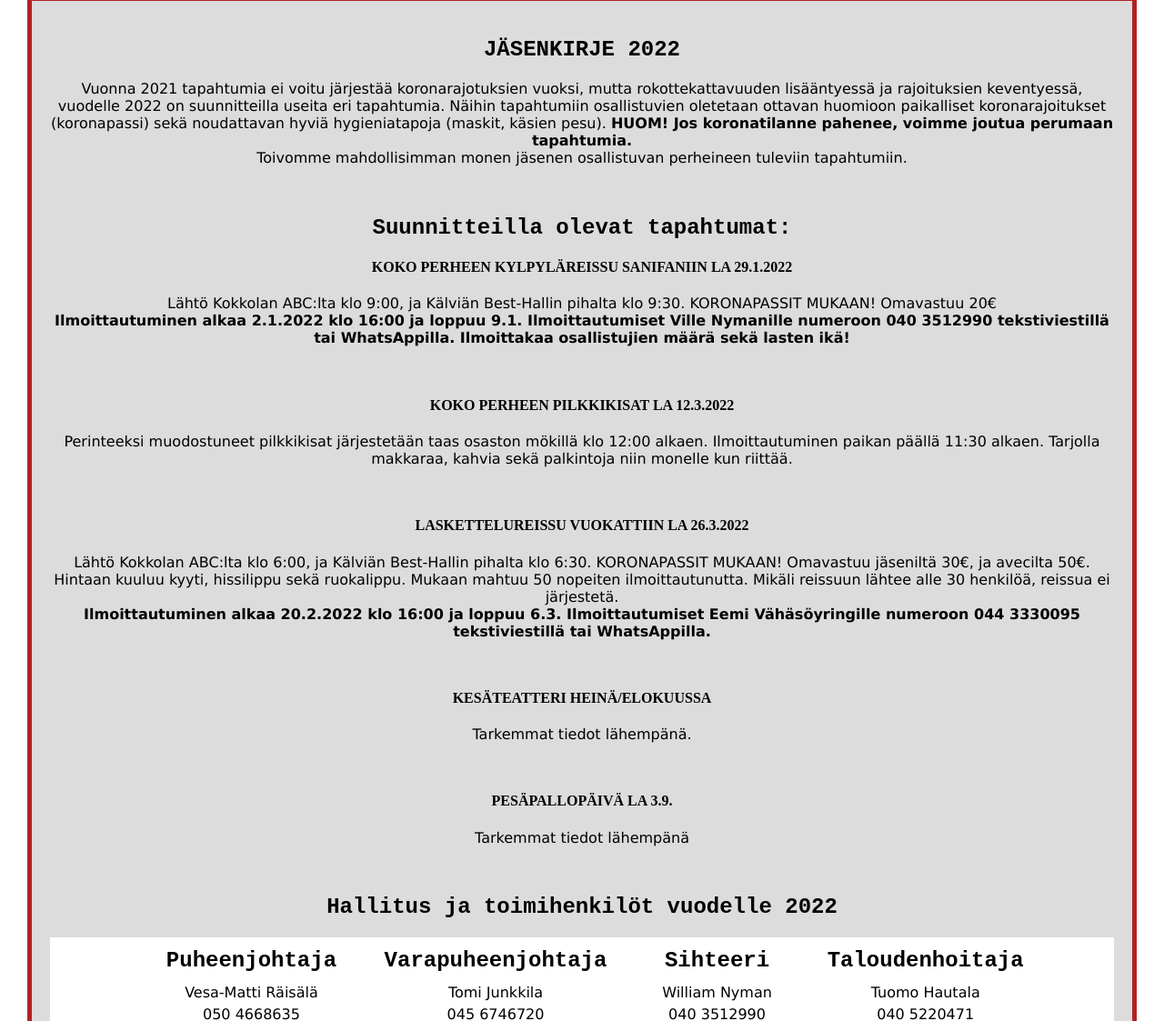
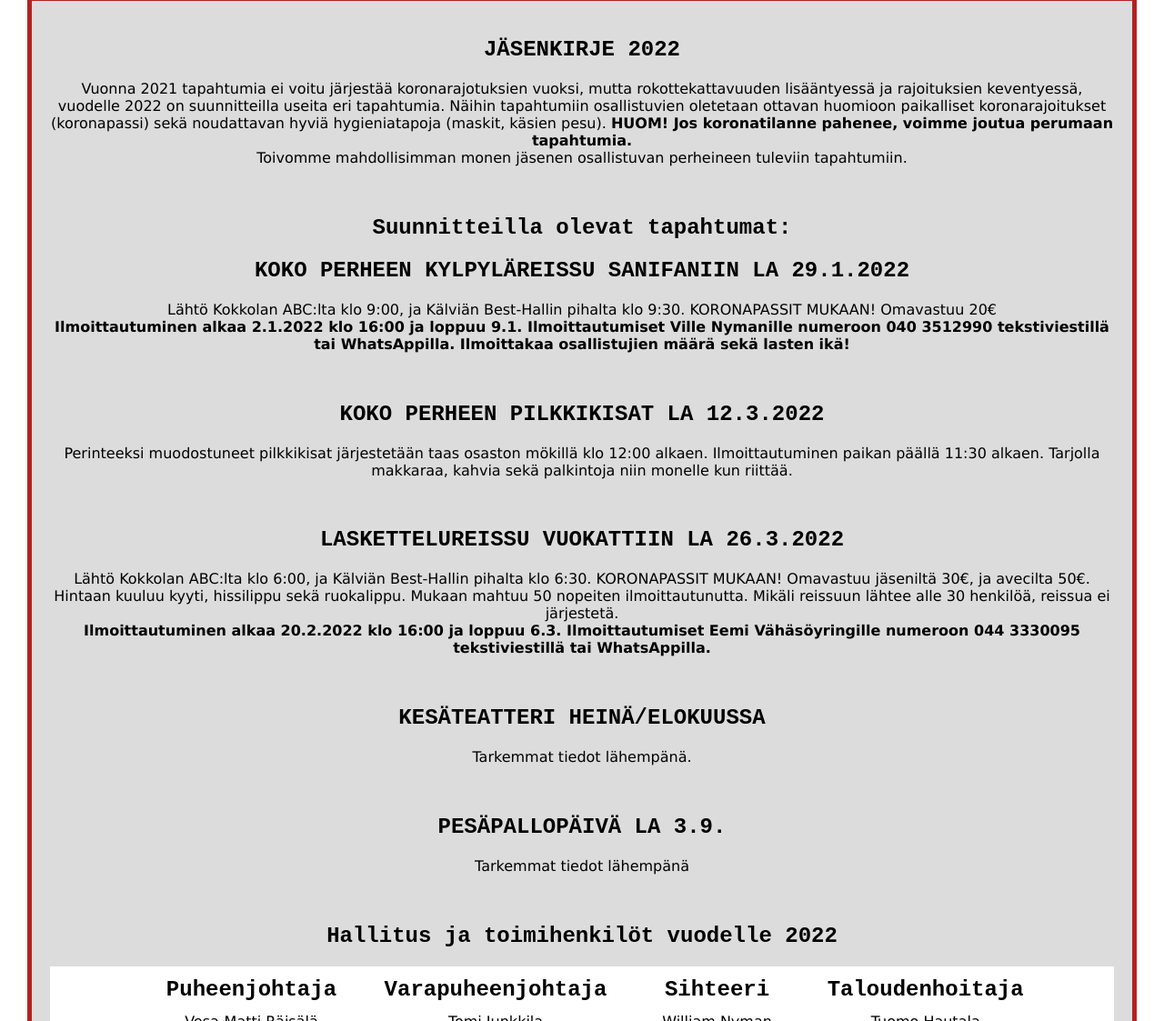
Before and after one commit to BotViiva/Vanha-metalli, a plain HTML site: page index.html in a window 1280 px wide. Shown: the part 1424-2547 px from the top of the page at 91% size. Drawn offline with Linux system fonts and the light colour scheme.

Commit message:
16.12.2021 päivitetyt sivut

```diff
--- a/index.html
+++ b/index.html
@@ -56,7 +56,7 @@
         </p>
         <br>
         <h2>Suunnitteilla olevat tapahtumat:</h2>
-        <h4 class="bold">KOKO PERHEEN KYLPYLÄREISSU SANIFANIIN LA 29.1.2022</h4>
+        <h2>KOKO PERHEEN KYLPYLÄREISSU SANIFANIIN LA 29.1.2022</h2>
         <p>Lähtö Kokkolan ABC:lta klo 9:00, ja Kälviän Best-Hallin pihalta klo 9:30. KORONAPASSIT MUKAAN! Omavastuu 20€
             <br>
             <span class="bold">Ilmoittautuminen alkaa 2.1.2022 klo 16:00 ja loppuu 9.1.
@@ -64,13 +64,13 @@
                 osallistujien määrä sekä lasten ikä!</span>
         </p>
         <br>
-        <h4 class="bold">KOKO PERHEEN PILKKIKISAT LA 12.3.2022</h4>
+        <h2>KOKO PERHEEN PILKKIKISAT LA 12.3.2022</h2>
         <p>Perinteeksi muodostuneet pilkkikisat järjestetään taas osaston mökillä klo 12:00 alkaen. Ilmoittautuminen
             paikan päällä 11:30 alkaen. Tarjolla makkaraa, kahvia
             sekä palkintoja niin monelle kun riittää.
         </p>
         <br>
-        <h4 class="bold">LASKETTELUREISSU VUOKATTIIN LA 26.3.2022</h4>
+        <h2>LASKETTELUREISSU VUOKATTIIN LA 26.3.2022</h2>
         <p>Lähtö Kokkolan ABC:lta klo 6:00, ja Kälviän Best-Hallin pihalta klo 6:30. KORONAPASSIT MUKAAN! Omavastuu
             jäseniltä 30€, ja avecilta 50€. Hintaan kuuluu kyyti,
             hissilippu sekä ruokalippu. Mukaan mahtuu 50 nopeiten ilmoittautunutta. Mikäli reissuun lähtee alle 30
@@ -81,10 +81,10 @@
                 Ilmoittautumiset Eemi Vähäsöyringille numeroon 044 3330095 tekstiviestillä tai WhatsAppilla.</span>
         </p>
         <br>
-        <h4 class="bold">KESÄTEATTERI HEINÄ/ELOKUUSSA</h4>
+        <h2>KESÄTEATTERI HEINÄ/ELOKUUSSA</h2>
         <p>Tarkemmat tiedot lähempänä.</p>
         <br>
-        <h4 class="bold">PESÄPALLOPÄIVÄ LA 3.9.</h4>
+        <h2>PESÄPALLOPÄIVÄ LA 3.9.</h2>
         <p> Tarkemmat tiedot lähempänä</p>
         <br>
         <h2>Hallitus ja toimihenkilöt vuodelle 2022</h2>
--- a/metal.css
+++ b/metal.css
@@ -189,6 +189,10 @@ h2 {
   background-color: #dcdcdc;
 }
 
+.jkirje h4 {
+  text-align: center;
+}
+
 table {
   margin-left: auto;
   margin-right: auto;
@@ -245,6 +249,7 @@ tr:nth-child(even) {
   flex-wrap: wrap
 }
 
+
 .henk h2 {
   margin: 0.5em;
 }
```
